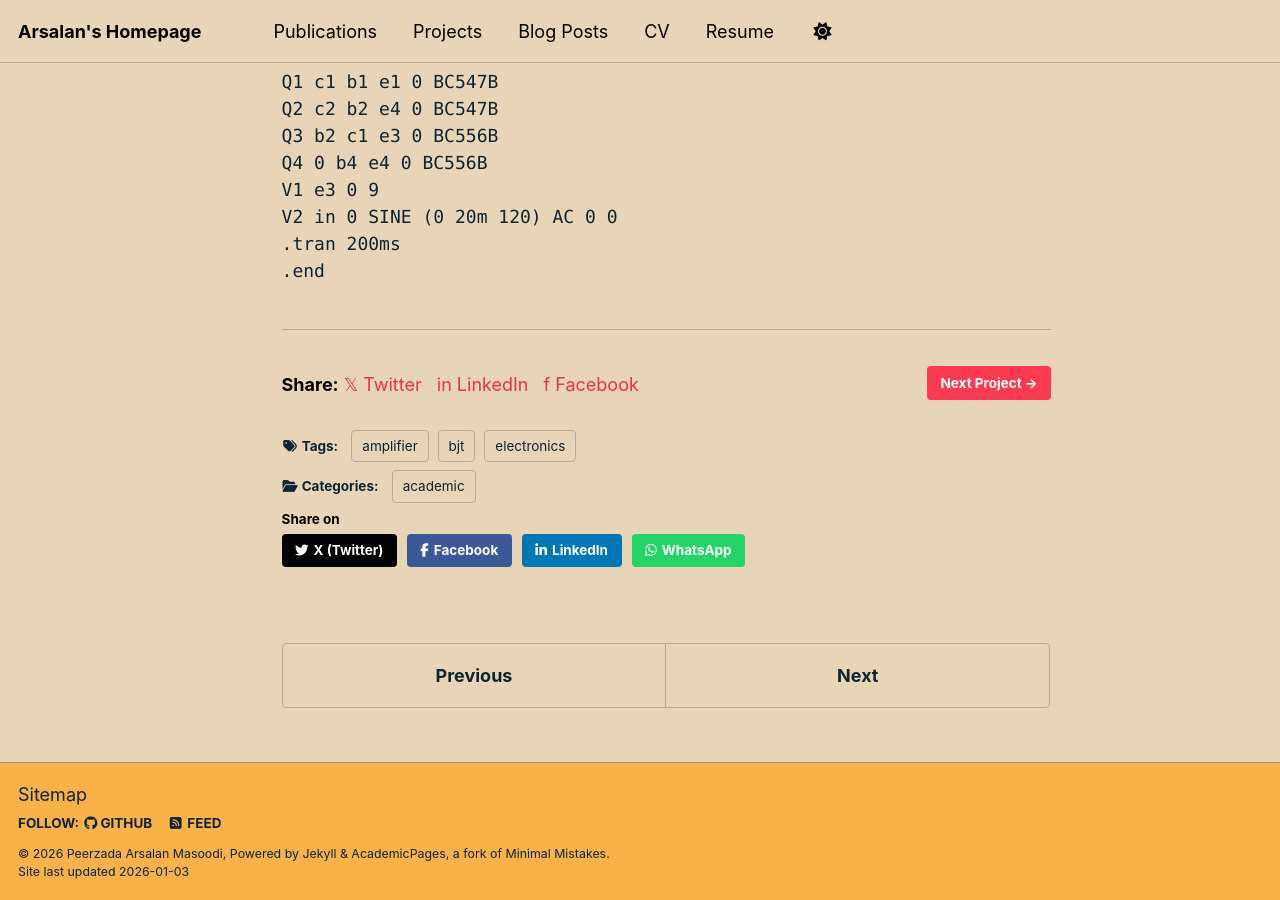
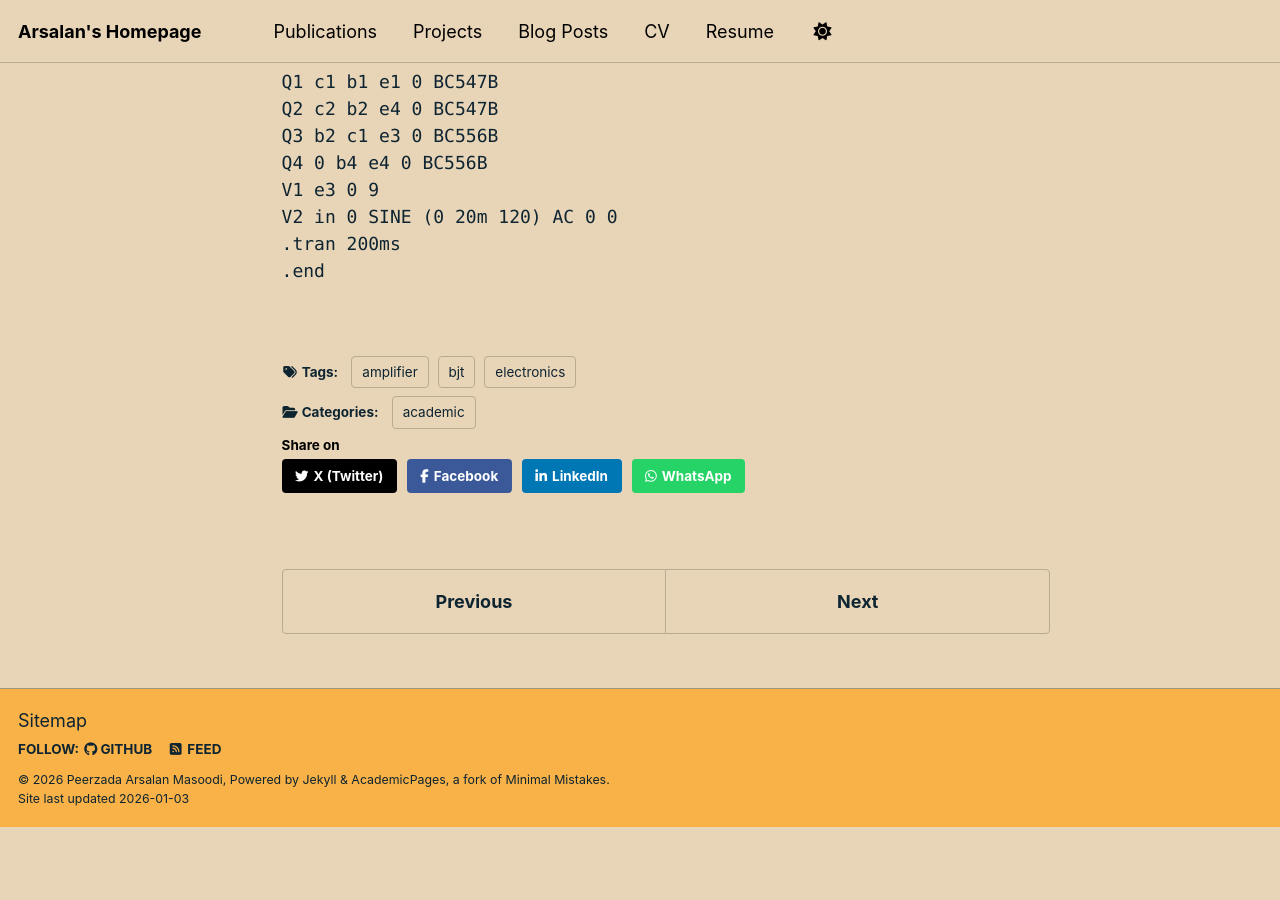
Before and after one commit to voidthecryptic/voidthecryptic.github.io, a Jekyll site: the page built from _portfolio/portfolio-1.md, in a window 1280 px wide and 900 px high, scrolled down 3868 px. Built offline with Jekyll 4.4.1, drawn with Linux system fonts in a browser that asks for light colours; a script bundle is joined from its source files by our own code; library files that are not in the unit come from our copies; after the commit the page ends 4694 px from its top, so only the background shows below that.

Commit message:
Update portfolio-1.md

````diff
--- a/_portfolio/portfolio-1.md
+++ b/_portfolio/portfolio-1.md
@@ -80,36 +80,3 @@ V2 in 0 SINE (0 20m 120) AC 0 0
 .end
 
 ```
-
-
-
-
-
-<hr>
-
-<div style="display: flex; justify-content: space-between; align-items: center; margin-top: 2em;">
-
-  <div class="share-buttons">
-    <strong>Share:</strong>
-    <a href="https://twitter.com/intent/tweet?text={{ page.title | url_encode }}&url={{ site.url }}{{ page.url }}" target="_blank" rel="noopener noreferrer" style="margin-right: 10px; text-decoration: none;">
-      &#120143; Twitter
-    </a>
-    <a href="https://www.linkedin.com/shareArticle?mini=true&url={{ site.url }}{{ page.url }}&title={{ page.title | url_encode }}" target="_blank" rel="noopener noreferrer" style="margin-right: 10px; text-decoration: none;">
-      in LinkedIn
-    </a>
-    <a href="https://www.facebook.com/sharer/sharer.php?u={{ site.url }}{{ page.url }}" target="_blank" rel="noopener noreferrer" style="text-decoration: none;">
-      f Facebook
-    </a>
-  </div>
-
-  <div class="next-post">
-    {% if page.next %}
-      <a href="{{ page.next.url }}" class="btn btn--primary" style="text-decoration: none; font-weight: bold;">
-        Next Project &rarr;
-      </a>
-    {% else %}
-      <span style="color: gray;">(Latest Post)</span>
-    {% endif %}
-  </div>
-
-</div>
````
